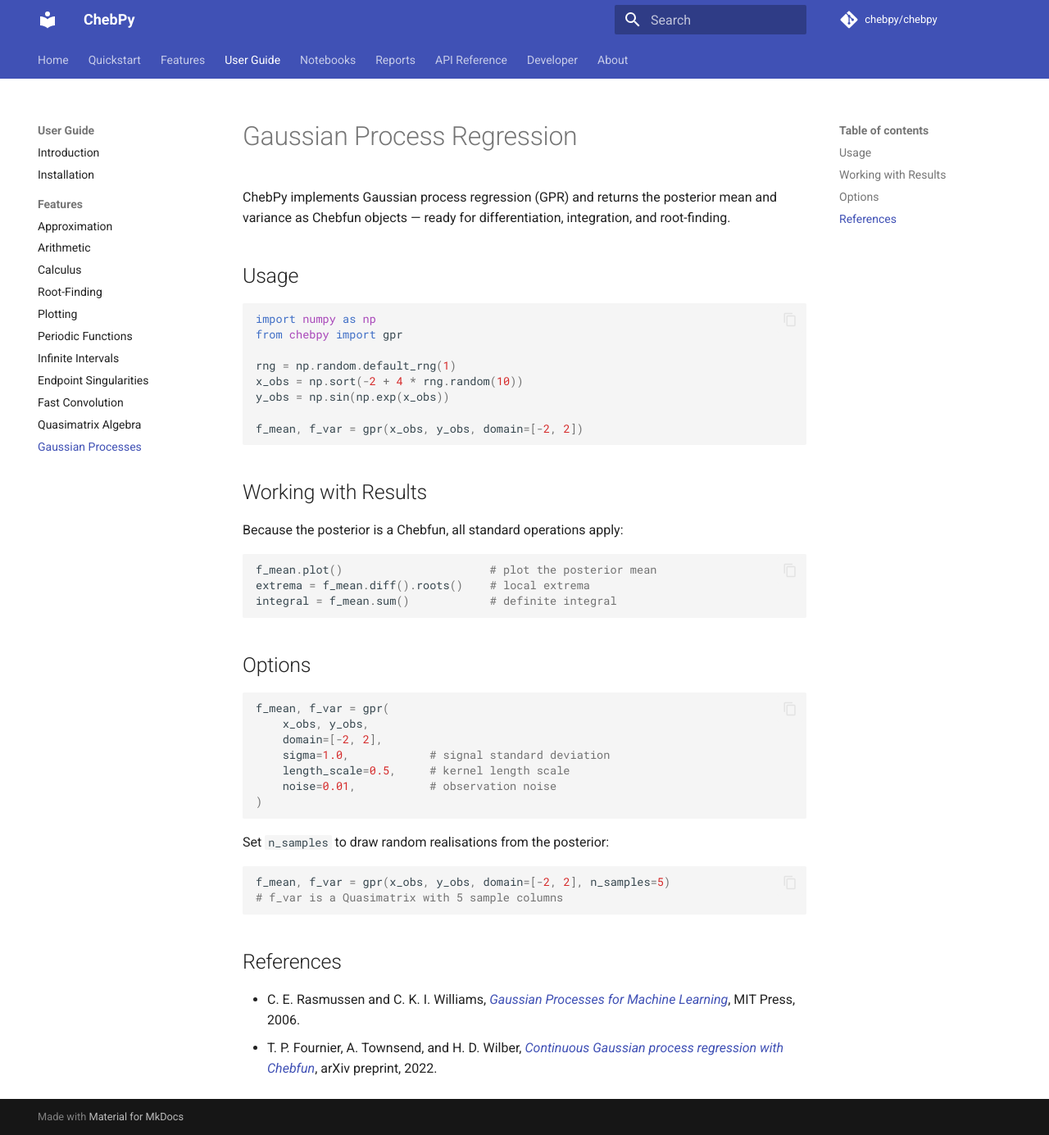
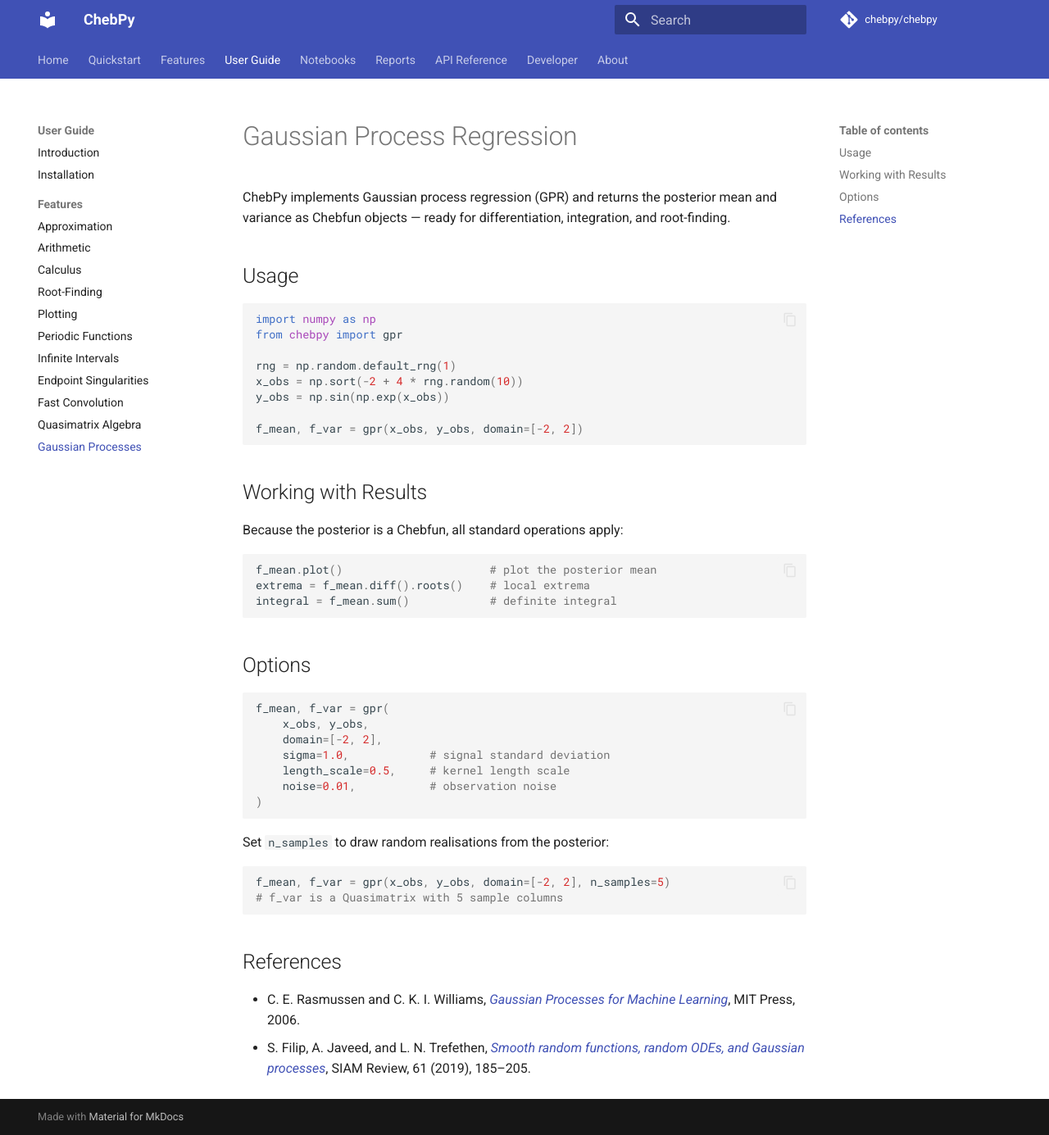
Before and after one commit to chebpy/chebpy, an MkDocs documentation site: the page built from docs/user/features/gpr.md, in a window 1280 px wide and 1385 px high. Shown: the whole window at 82% size. Built offline with MkDocs 1.6.1 and Material for MkDocs 9.7.7, drawn with Linux system fonts in a browser that asks for light colours; comment, search, counter and statistics services are not loaded; the version menu is left out.

Commit message:
Correct ref

```diff
--- a/docs/user/features/gpr.md
+++ b/docs/user/features/gpr.md
@@ -51,6 +51,6 @@
 - C. E. Rasmussen and C. K. I. Williams,
   [*Gaussian Processes for Machine Learning*](https://gaussianprocess.org/gpml/),
   MIT Press, 2006.
-- T. P. Fournier, A. Townsend, and H. D. Wilber,
-  [*Continuous Gaussian process regression with Chebfun*](https://arxiv.org/abs/2202.04465),
-  arXiv preprint, 2022.
+- S. Filip, A. Javeed, and L. N. Trefethen,
+  [*Smooth random functions, random ODEs, and Gaussian processes*](https://doi.org/10.1137/17M1161853),
+  SIAM Review, 61 (2019), 185–205.
```
